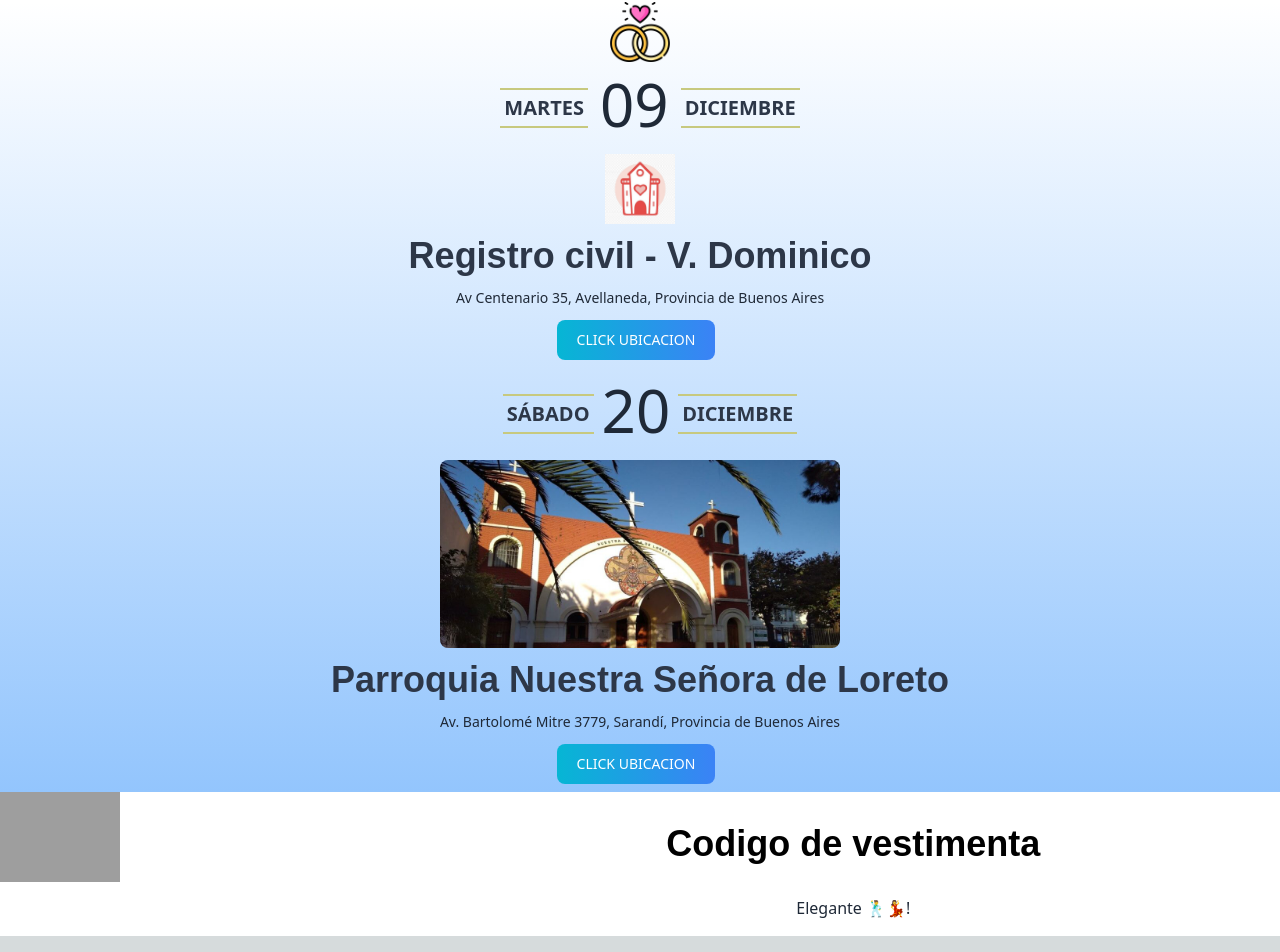
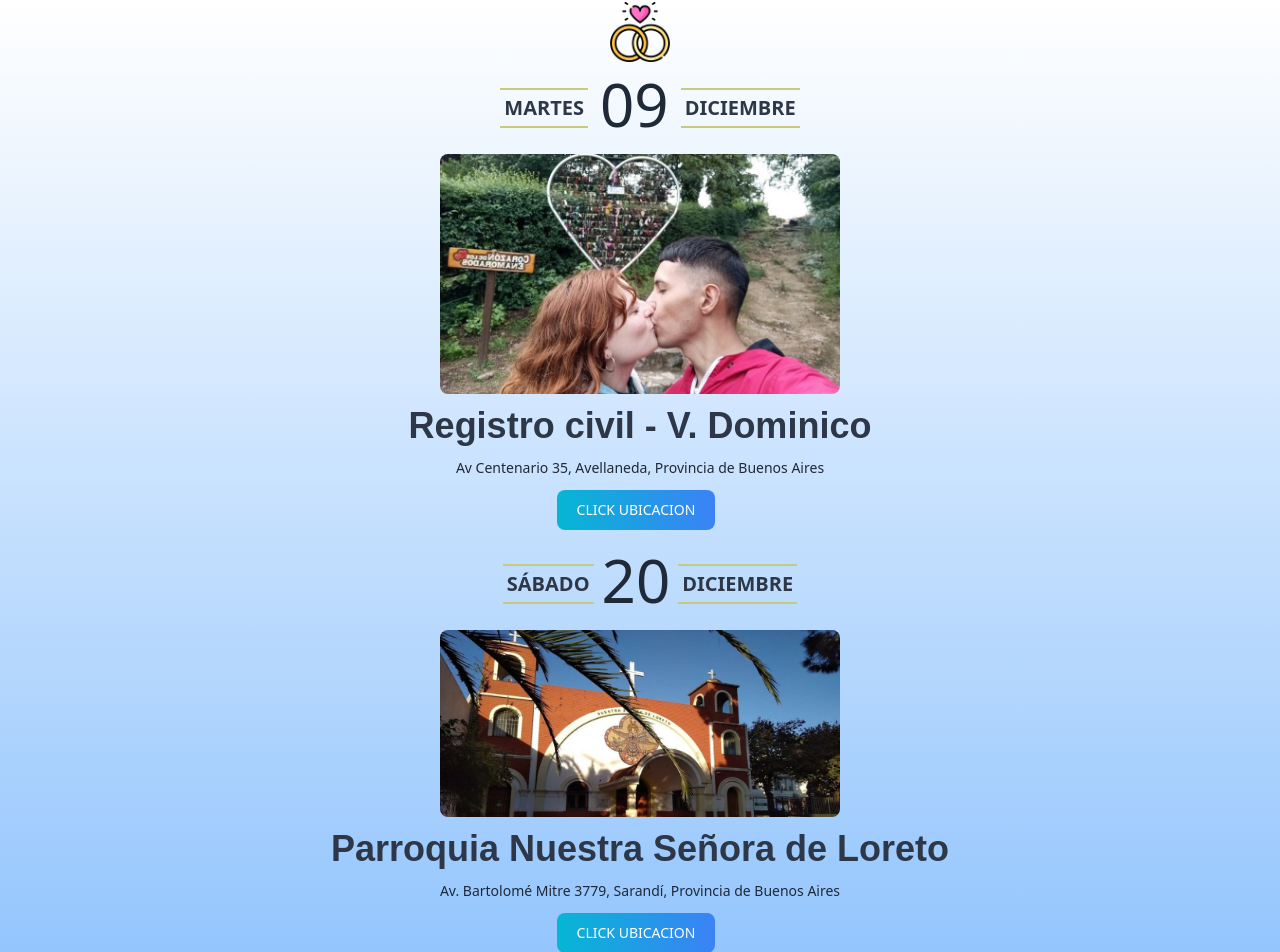
Before and after one commit to SebastianGaleano20/Digital-Wedding-Card, a Next.js app: page /Home in a window 1280 px wide. Shown: the part 1188-2140 px from the top of the page. Built offline with nearby package versions, Linux system fonts and the light colour scheme; grey boxes are pictures that could not be loaded; a web font is replaced by a local one.

Commit message:
feat (Itinerary) - add new image

```diff
--- a/src/components/ui/sections/Itinerary.tsx
+++ b/src/components/ui/sections/Itinerary.tsx
@@ -28,11 +28,11 @@ export default function Itinerary() {
             </section>
           </section>
           <Image
-            src="/civil.jpg"
+            src="/lys.jpg"
             alt="civil"
-            width={70}
-            height={70}
-            className={`${animation.title}`}
+            width={400}
+            height={100}
+            className={`${animation.title} rounded-lg`}
           />
           <p className={`${animation.title} elegant text-4xl p-gray`}>
             Registro civil - V. Dominico
```
Also changed, not shown: public/lys.jpg (added).
